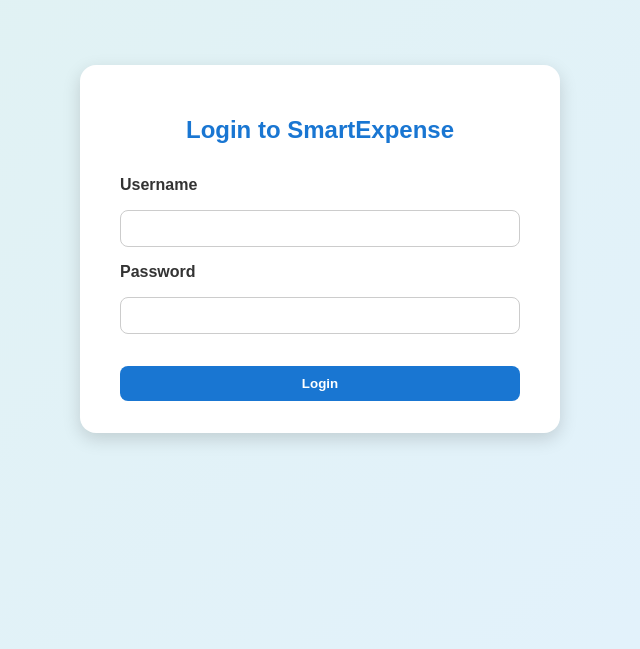
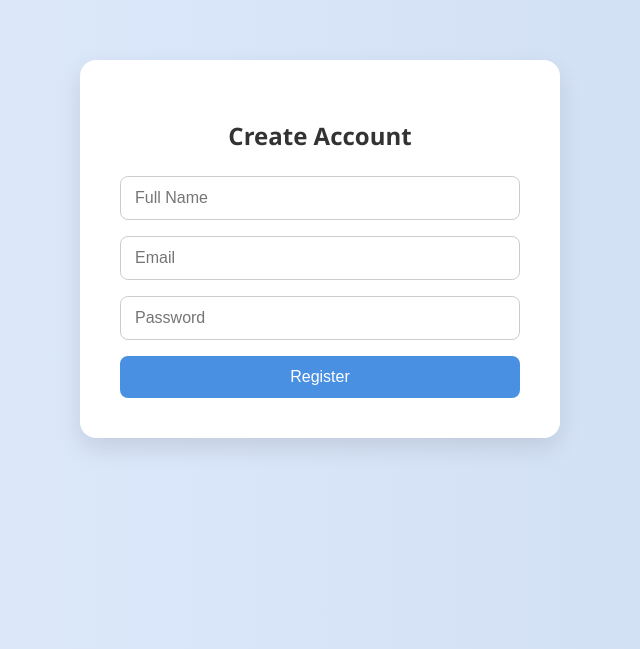
Before and after one commit to CSYE-SOFTWARE-ENGINEERING/SmartExpense-Frontend, a React (Vite) app: page /register in a window 1280 px wide. Before the commit this address led to /login. Shown: the part 151-800 px from the top of the page, without its empty margins (320-960 px from the left). Built offline with nearby package versions, Linux system fonts and the light colour scheme.

Commit message:
Add registration page with styling and redirect to login

```diff
--- a/src/App.jsx
+++ b/src/App.jsx
@@ -7,6 +7,7 @@
 import ExpensesPage from './pages/ExpensesPage';
 import BudgetsPage from './pages/BudgetsPage';
 import WalletsPage from './pages/WalletsPage';
+import Register from './Register'; // <-- this is your new Register page
 
 function PrivateRoute({ children }) {
   const isLoggedIn = !!localStorage.getItem('token');
@@ -17,10 +18,8 @@
   return (
     <Router>
       <Routes>
-        <Route
-          path="/login"
-          element={<LoginPage />}
-        />
+        <Route path="/login" element={<LoginPage />} />
+        <Route path="/register" element={<Register />} /> {/* ✅ Add this line */}
         <Route
           path="/*"
           element={
--- /dev/null
+++ b/src/Register.css
@@ -0,0 +1,57 @@
+.register-container {
+    display: flex;
+    justify-content: center;
+    align-items: center;
+    height: 100vh;
+    background: linear-gradient(to right, #e0eafc, #cfdef3);
+    font-family: 'Segoe UI', sans-serif;
+  }
+
+  .register-box {
+    background: white;
+    padding: 40px;
+    border-radius: 16px;
+    box-shadow: 0 10px 25px rgba(0, 0, 0, 0.1);
+    width: 90%;
+    max-width: 400px;
+  }
+
+  .register-box h2 {
+    margin-bottom: 24px;
+    text-align: center;
+    color: #333;
+  }
+
+  .register-box form {
+    display: flex;
+    flex-direction: column;
+  }
+
+  .register-box input {
+    padding: 12px 14px;
+    margin-bottom: 16px;
+    border: 1px solid #ccc;
+    border-radius: 8px;
+    font-size: 16px;
+  }
+
+  .register-box input:focus {
+    outline: none;
+    border-color: #4a90e2;
+    box-shadow: 0 0 5px rgba(74, 144, 226, 0.5);
+  }
+
+  .register-box button {
+    padding: 12px;
+    background-color: #4a90e2;
+    color: white;
+    border: none;
+    border-radius: 8px;
+    font-size: 16px;
+    cursor: pointer;
+    transition: background-color 0.2s ease;
+  }
+
+  .register-box button:hover {
+    background-color: #357ab7;
+  }
--- /dev/null
+++ b/src/Register.jsx
@@ -0,0 +1,41 @@
+import React, { useState } from 'react';
+import './Register.css'; // 💡 we'll create this next
+import { useNavigate } from 'react-router-dom';
+
+
+const Register = () => {
+  const [user, setUser] = useState({ name: '', email: '', password: '' });
+
+  const handleChange = (e) => {
+    setUser({ ...user, [e.target.name]: e.target.value });
+  };
+  const navigate = useNavigate();
+
+  const handleSubmit = (e) => {
+    e.preventDefault();
+    console.log('Registering user:', user);
+    // Backend integration comes next!
+    // Simulate success or use actual backend response here
+setTimeout(() => {
+  alert('Registration successful! Redirecting to login...');
+  navigate('/login');
+}, 500); // Wait half a second before redirecting
+
+  };
+
+  return (
+    <div className="register-container">
+      <div className="register-box">
+        <h2>Create Account</h2>
+        <form onSubmit={handleSubmit}>
+          <input name="name" type="text" placeholder="Full Name" onChange={handleChange} required />
+          <input name="email" type="email" placeholder="Email" onChange={handleChange} required />
+          <input name="password" type="password" placeholder="Password" onChange={handleChange} required />
+          <button type="submit">Register</button>
+        </form>
+      </div>
+    </div>
+  );
+};
+
+export default Register;
```
